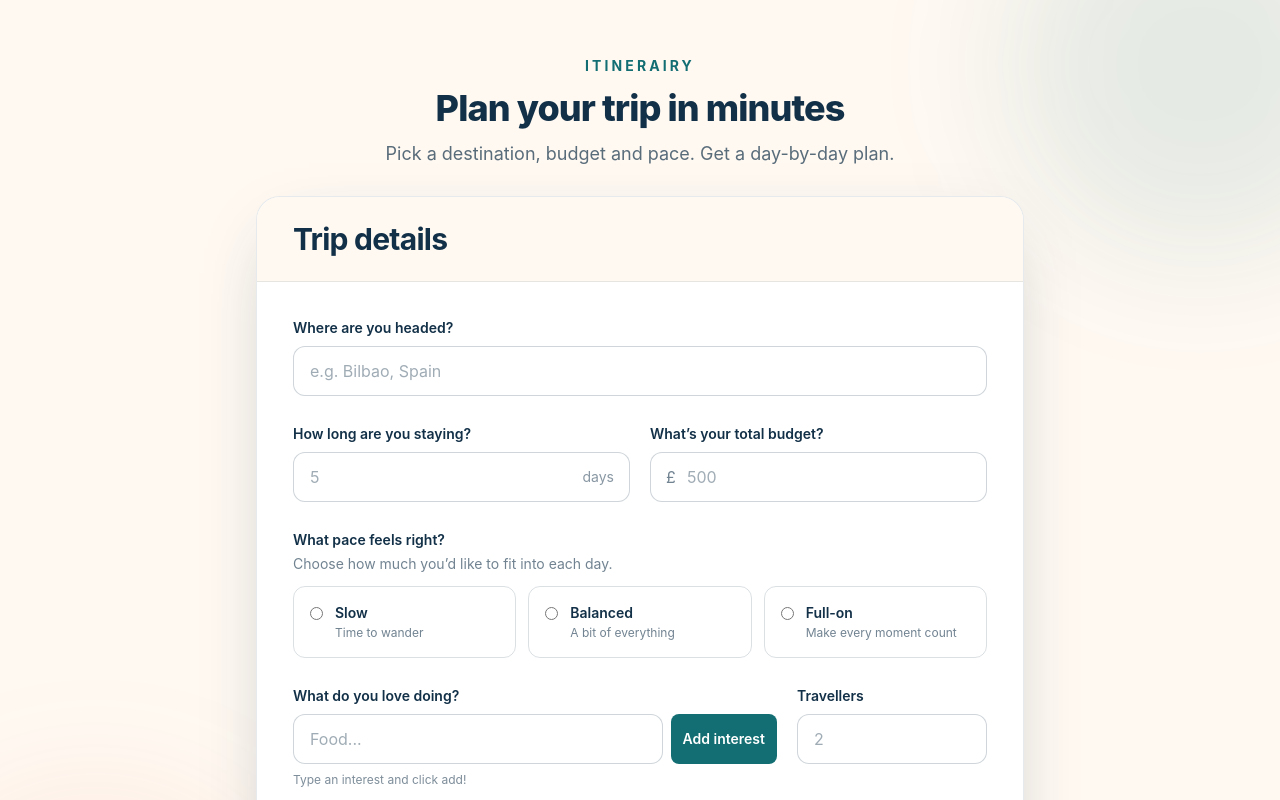
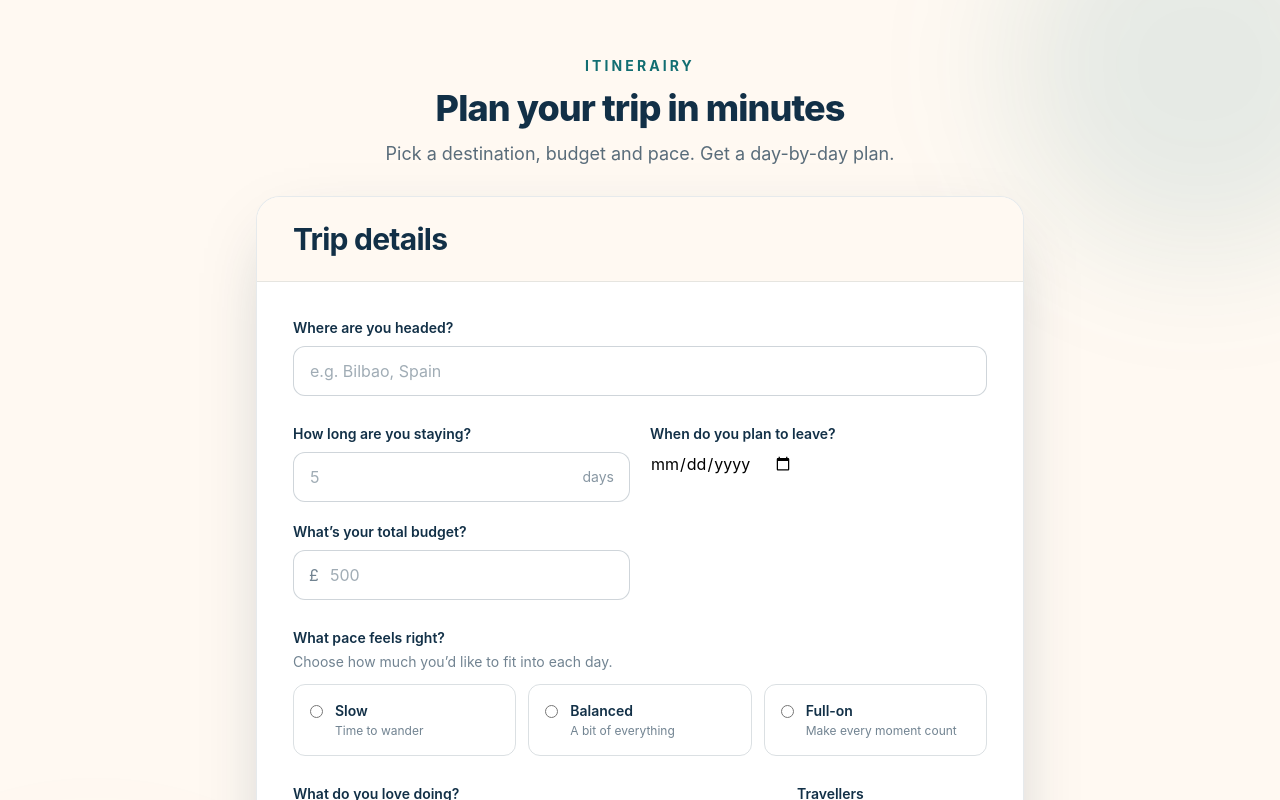
Before and after one commit to neon7860/itinerairy, a React (Vite) app in the folder frontend/: page / in a window 1280 px wide. Shown: the top 800 px of the page. Built offline with nearby package versions, Linux system fonts and the light colour scheme.

Commit message:
WIP: Add trip start date support
Adds a required `start_date` field to trip requests and responses, and includes it in the AI itinerary schema. The TripForm now includes a departure date input with a minimum-date constraint, and the itinerary loading spinner is centered for a cleaner UI.

```diff
--- a/frontend/src/components/ItineraryDisplay.tsx
+++ b/frontend/src/components/ItineraryDisplay.tsx
@@ -16,7 +16,9 @@ export default function ItineraryDisplay({
     return (
         <div className="w-full max-w-3xl">
             {isLoading ? (
-                <HashLoader color="#126E72" size={100} />
+                <div className="flex justify-center">
+                    <HashLoader color="#126E72" size={100} />
+                </div>
             ) : itinerary !== null ? (
                 <div className="overflow-hidden rounded-3xl border border-[#123047]/10 bg-white shadow-[0_24px_70px_-28px_rgba(18,48,71,0.35)]">
                     <div className="border-b border-[#123047]/10 bg-[#FFF9F2] px-6 py-6 sm:px-9">
--- a/frontend/src/components/TripForm.tsx
+++ b/frontend/src/components/TripForm.tsx
@@ -24,6 +24,8 @@ export default function TripForm({
     const [isSubmitting, setIsSubmitting] = useState<boolean>(false)
     const [errorMessage, setErrorMessage] = useState<string>('')
     const [interestInput, setInterestInput] = useState<string>('')
+    const today = new Date()
+    const minDate = `${today.getFullYear()}-${String(today.getMonth() + 1).padStart(2, '0')}-${String(today.getDate()).padStart(2, '0')}`
 
     async function handleSubmit(e: React.SubmitEvent) {
         e.preventDefault()
@@ -111,6 +113,23 @@ export default function TripForm({
                                 </span>
                             </div>
                         </div>
+
+                        <div>
+                            <label
+                                htmlFor="start_date"
+                                className="mb-2 block text-sm font-semibold text-[#123047]"
+                            >
+                                When do you plan to leave?
+                            </label>
+                            <div>
+                                <input
+                                    type="date"
+                                    id="start_date"
+                                    min={minDate}
+                                ></input>
+                            </div>
+                        </div>
+
                         <div>
                             <label
                                 htmlFor="budget"
@@ -230,7 +249,7 @@ export default function TripForm({
                                                 interestInput,
                                             ],
                                         })
-
+                                        console.log(minDate)
                                         setInterestInput('')
                                     }}
                                     type="button"
```
Also changed, not shown: 2 other files (tests, documents, lock files or other folders).
